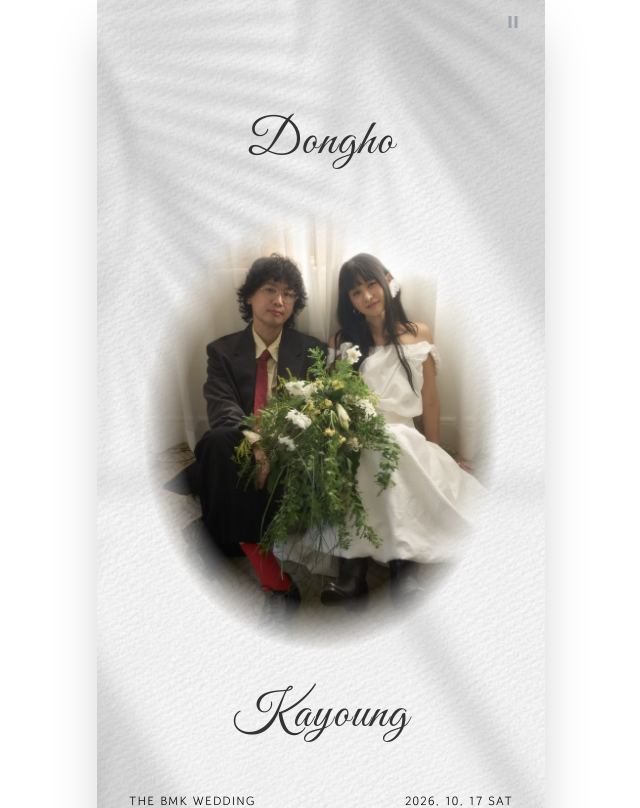
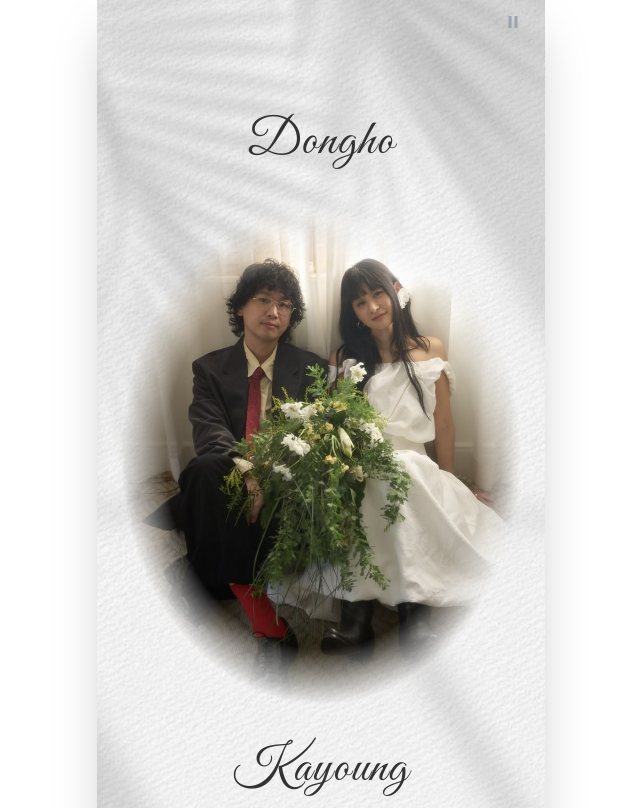
Before and after one commit to camilleson/DHs2KY, a React (Vite) app: page / in a window 1280 px wide. Shown: the top 808 px of the page, without its empty margins (319-959 px from the left). Built offline with nearby package versions, Linux system fonts and the light colour scheme.

Commit message:
style: 메인 화면의 메인 사진 크기 확대

```diff
--- a/src/components/Hero.tsx
+++ b/src/components/Hero.tsx
@@ -20,7 +20,7 @@ export default function Hero() {
       </div>
 
       {/* Center Image */}
-      <div className="z-10 w-[90%] max-w-[360px] aspect-[4/5] relative my-6 fade-in mx-auto">
+      <div className="z-10 w-[90%] max-w-[420px] aspect-[4/5] relative my-6 fade-in mx-auto">
         <div
           className="absolute inset-0 bg-cover bg-center"
           style={{
```
